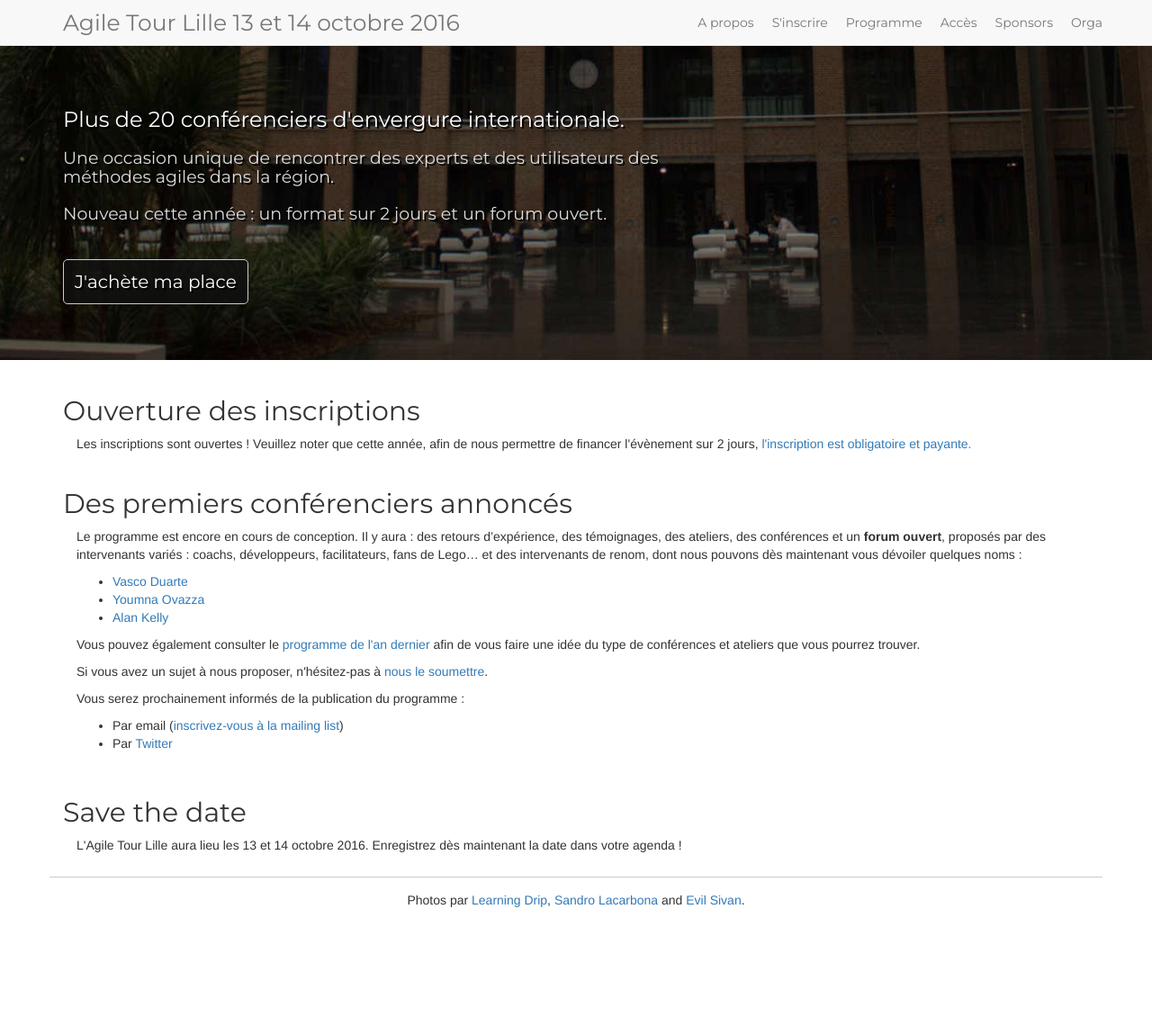
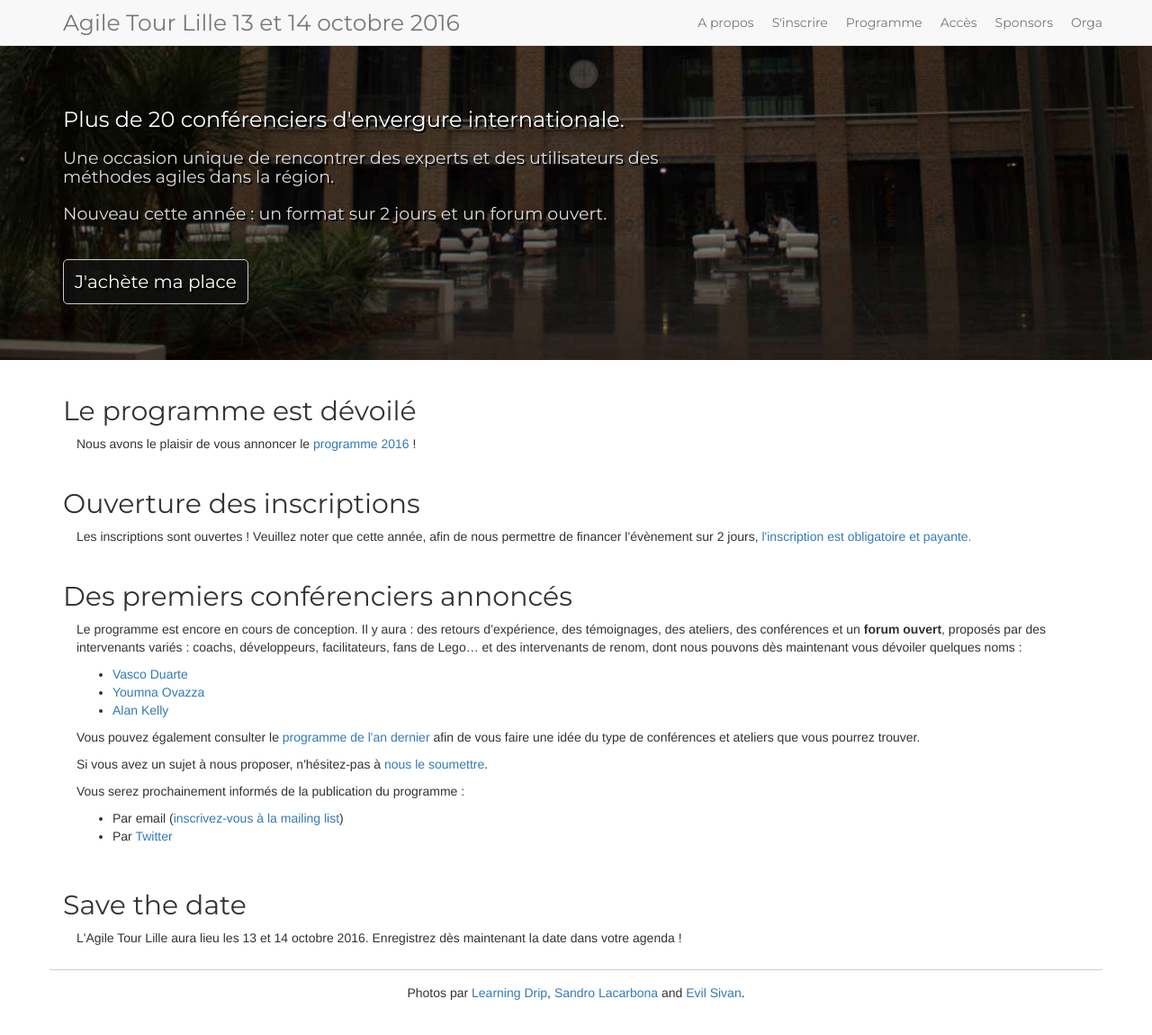
Before and after one commit to jak78/agile-tour-lille-2017, a Jekyll site: the page built from index.html, in a window 1280 px wide and 1153 px high. Shown: the top 1150 px of the window at 90% size. Built offline with Jekyll 4.4.1, drawn with Linux system fonts in a browser that asks for light colours; nearby versions of some CDN libraries.

Commit message:
annonce programme sur page accueil

```diff
--- a/index.html
+++ b/index.html
@@ -19,6 +19,12 @@ layout: default
     </div>
 </div>
 
+<div class="container slots">
+    <h2>Le programme est dévoilé</h2>
+    <div class="col-md-12 more">
+        Nous avons le plaisir de vous annoncer le <a href="/programme">programme 2016</a> !
+    </div>
+</div>
 <div class="container slots">
     <h2>Ouverture des inscriptions</h2>
     <div class="col-md-12 more">
```
